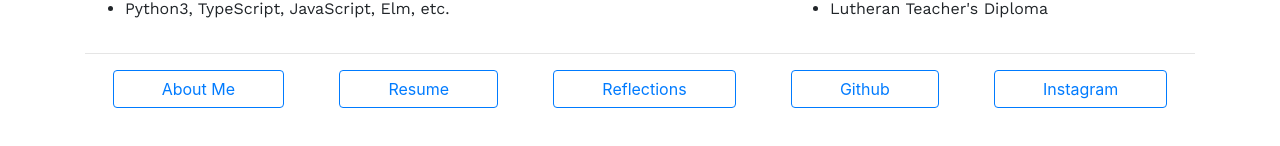
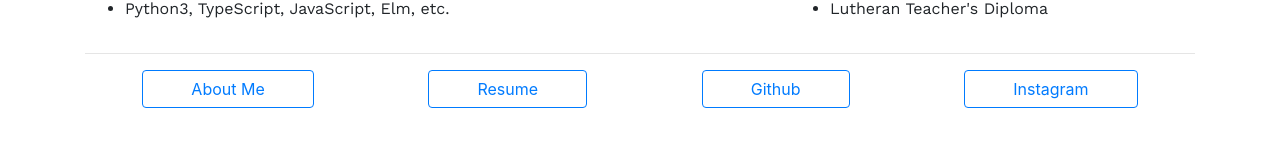
Before and after one commit to ikollipara/EDUC-362-ePortfolio, a Next.js app: page / in a window 1280 px wide. Shown: the part 464-610 px from the top of the page. Built offline with nearby package versions, Linux system fonts and the light colour scheme.

Commit message:
Update index.tsx

```diff
--- a/pages/index.tsx
+++ b/pages/index.tsx
@@ -75,9 +75,6 @@ function Index() {
               >
                 Resume
               </a>
-              <a href="/reflections" className="btn btn-outline-primary px-5">
-                Reflections
-              </a>
               <a
                 href="https://github.com/ikollipara"
                 className="btn btn-outline-primary px-5"
```
